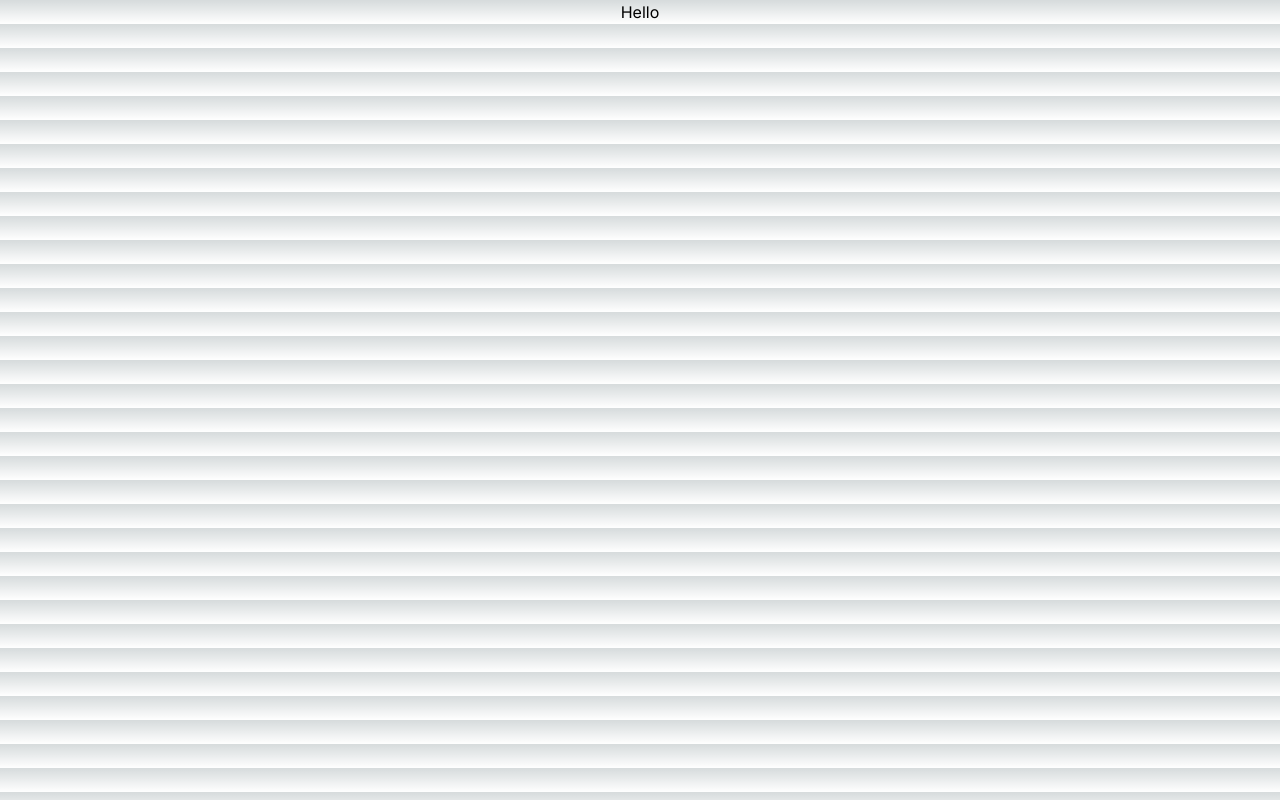
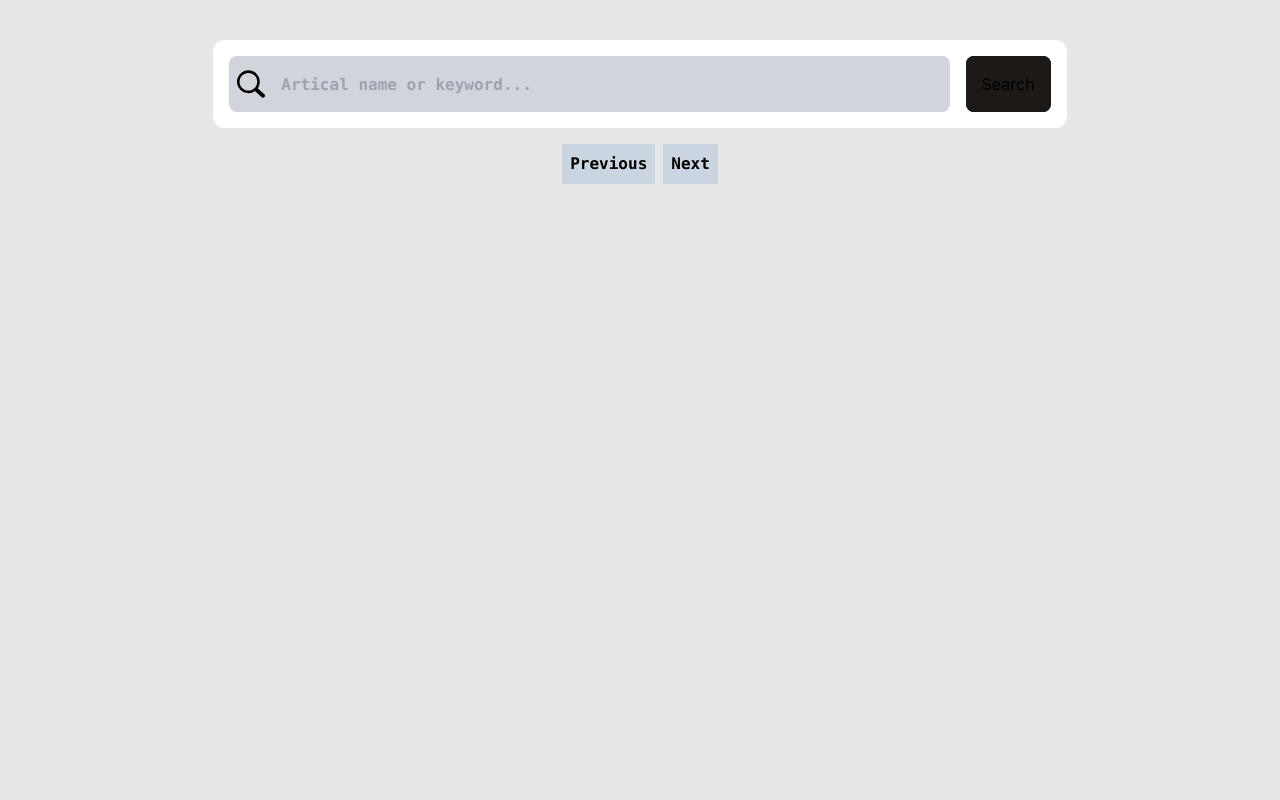
Before and after one commit to Krish-Na-Pal/gif-app, a Next.js app: page / in a window 1280 px wide. Built offline with nearby package versions, Linux system fonts and the light colour scheme.

Commit message:
Main page all most done authentication on home page remain...

```diff
--- a/package.json
+++ b/package.json
@@ -9,6 +9,8 @@
     "lint": "next lint"
   },
   "dependencies": {
+    "@giphy/js-fetch-api": "^5.2.0",
+    "@giphy/react-components": "^9.2.3",
     "axios": "^1.6.2",
     "firebase": "^10.7.1",
     "next": "14.0.4",
--- a/src/app/components/Dashboard.tsx
+++ b/src/app/components/Dashboard.tsx
@@ -1,12 +1,100 @@
 "use client"; // This is a client component 👈🏽
 
-// components/Home.tsx
+// components/Dashboard.tsx
+import { useState } from "react";
+import Giphy from "@/utils/giphy";
+import axios from "axios";
+import { Loader } from "@giphy/react-components";
+import Paginate from "./Paginate";
+
+
+const GIPHY_API_KEY = 'GlVGYHkr3WSBnllca54iNt0yFbjz7L65';
+const GIPHY_API_URL = 'https://api.giphy.com/v1/gifs/search';
 
 const Dashboard: React.FC = () => {
+  const [search, setSearch] = useState("");
+  const [isLoading, setIsLoading] = useState(false);
+  const [data, setData] = useState([]);
+  const[currentPage, setCurrentPage] = useState(1);
+  const[itemsPerPage, setIemsPerPage] = useState(5);
+  const indexOfLastItem = currentPage*itemsPerPage;
+  const indexOfFirstItem = indexOfLastItem - itemsPerPage;
+  const currentItems = data.slice(indexOfFirstItem, indexOfLastItem);
+
+  const handleSearchChange = (event: any) => {
+    setSearch(event.target.value);
+  };
+
+  const handleSubmit = async (event: any) => {
+
+      setIsLoading(true)
+      event.preventDefault();
+      const results = await axios(GIPHY_API_URL,{
+        params: {
+          api_key:  GIPHY_API_KEY,
+          q: search,
+          limit: 20,
+        }
+      })
+      console.log(results);
+      setData(results.data.data);
+      setIsLoading(false);
+  }
+
+  const renderGifs = () => {
+
+    if(isLoading){
+      return <Loader />
+    }
+    return currentItems.map((el: any) => {
+      return <div key={el.id} className='gif'>
+              <img
+                src={el.images.fixed_height.url}
+                className='rounded-md'
+              />
+            </div>
+    })
+  }
+
+  const pageSelected = (pageNumber: number) => {
+    setCurrentPage(pageNumber);
+  }
 
   return (
-    <div className='grid gap-2 justify-items-center'>
-      <h1>Hello</h1>
+    <div className='grid gap-2 justify-items-center w-full'>
+      <div className= " w-4/6 bg-white rounded-xl mt-10">
+        <form action="" method="post" className="flex w-full gap-4 p-4">
+          <div className="flex rounded-lg pr-2 pl-2 bg-gray-300 items-center h-auto w-full">
+            <img src="../search-icon.svg" alt="" className="h-7 w-7"/>
+            <input
+              type="text"
+              className="font-mono bg-gray-300 rounded-lg p-4 h-14 w-full outline-none text-black font-bold"
+              placeholder="Artical name or keyword..."
+              onChange={handleSearchChange}
+              value={search}
+            />
+          </div>
+          <div className="flex rounded-lg p-0 bg-stone-900 items-center h-auto">
+            <button
+              className=" bg-stone-900 pl-4 pr-4 rounded-lg h-full w-full"
+              onClick={handleSubmit}
+            >
+              Search
+            </button>
+          </div>
+        </form>
+        <div>
+        </div>
+      </div>
+        <div className="flex flex-wrap gap-3 justify-center">
+          {renderGifs()}
+        </div>
+        <Paginate
+          pageSelected={pageSelected}
+          currentPage={currentPage}
+          itemsPerPage={itemsPerPage}
+          totalItems={data.length}
+        />
     </div>
   );
 };
--- /dev/null
+++ b/src/app/components/Paginate.tsx
@@ -0,0 +1,48 @@
+"use client"; // This is a client component 👈🏽
+
+interface Props {
+    pageSelected: (pageNumber: number) => void;
+    currentPage: number;
+    itemsPerPage: number;
+    totalItems: number;
+  }
+
+const Paginate: React.FC<Props> = ({ pageSelected,currentPage, itemsPerPage, totalItems }) => {
+    const pageNumbers = [];
+
+    for(let i = 1;i <= Math.ceil(totalItems/itemsPerPage); i++){
+        pageNumbers.push(i);
+    }
+
+  return <nav>
+    <ul className="flex text-black gap-2">
+        <li>
+            <div className="flex pr-2 pl-2 bg-slate-300 h-10 w-auto text-center items-center align-middle font-mono font-bold">
+                Previous
+            </div>
+        </li>
+        {pageNumbers.map(number => {
+            return(
+                <li key={number}>
+                    <a
+                        onClick={() => {pageSelected(number)}}
+                        href="#"
+                        className="page-link"
+                    >
+                        <div className="flex bg-slate-300 h-10 w-10 items-center justify-center font-mono font-bold">
+                            {number}
+                        </div>
+                    </a>
+                </li>
+            )}
+        )}
+        <li>
+            <div className="flex pr-2 px-2 bg-slate-300 h-10 w-auto text-center items-center align-middle font-mono font-bold">
+                Next
+            </div>
+        </li>
+    </ul>
+  </nav>
+};
+
+export default Paginate;
--- a/src/app/globals.css
+++ b/src/app/globals.css
@@ -18,10 +18,5 @@
 
 body {
   color: rgb(var(--foreground-rgb));
-  background: linear-gradient(
-      to bottom,
-      transparent,
-      rgb(var(--background-end-rgb))
-    )
-    rgb(var(--background-start-rgb));
+  background-color: rgb(231, 231, 231);
 }
--- a/src/app/page.tsx
+++ b/src/app/page.tsx
@@ -1,4 +1,3 @@
-import Image from 'next/image'
 import Dashboard from './components/Dashboard'
 
 
--- /dev/null
+++ b/src/utils/giphy.tsx
@@ -0,0 +1,48 @@
+// utils/giphy.ts
+import { Loader } from '@giphy/react-components';
+import axios from 'axios';
+import React, {useEffect, useState} from 'react';
+
+
+const GIPHY_API_KEY = 'GlVGYHkr3WSBnllca54iNt0yFbjz7L65';
+const GIPHY_API_URL = 'https://api.giphy.com/v1/gifs/trending';
+
+const Giphy: React.FC = () => {
+  const [isLoading, setIsLoading] = useState(false);
+  const [data, setData] = useState([]);
+
+  useEffect(() => {
+    const fetchData = async () => {
+      setIsLoading(true)
+      const results = await axios(GIPHY_API_URL, {
+        params: {
+          api_key : GIPHY_API_KEY,
+          limit: 10
+        },
+      },);
+      console.log(results);
+      setData(results.data.data);
+      setIsLoading(false);
+    }
+    fetchData();
+  },[]);
+
+  const renderGifs = () => {
+
+    if(isLoading){
+      return <Loader />
+    }
+    return data.map(el => {
+      return <div key={el.id} className='gif'>
+              <img
+                src={el.images.fixed_height.url}
+                className='rounded-md'
+              />
+            </div>
+    })
+  }
+
+  return <>{renderGifs()}</>
+};
+
+export default Giphy;
```
Also changed, not shown: public/search-icon.svg (added), 1 other file (tests, documents, lock files or other folders).
